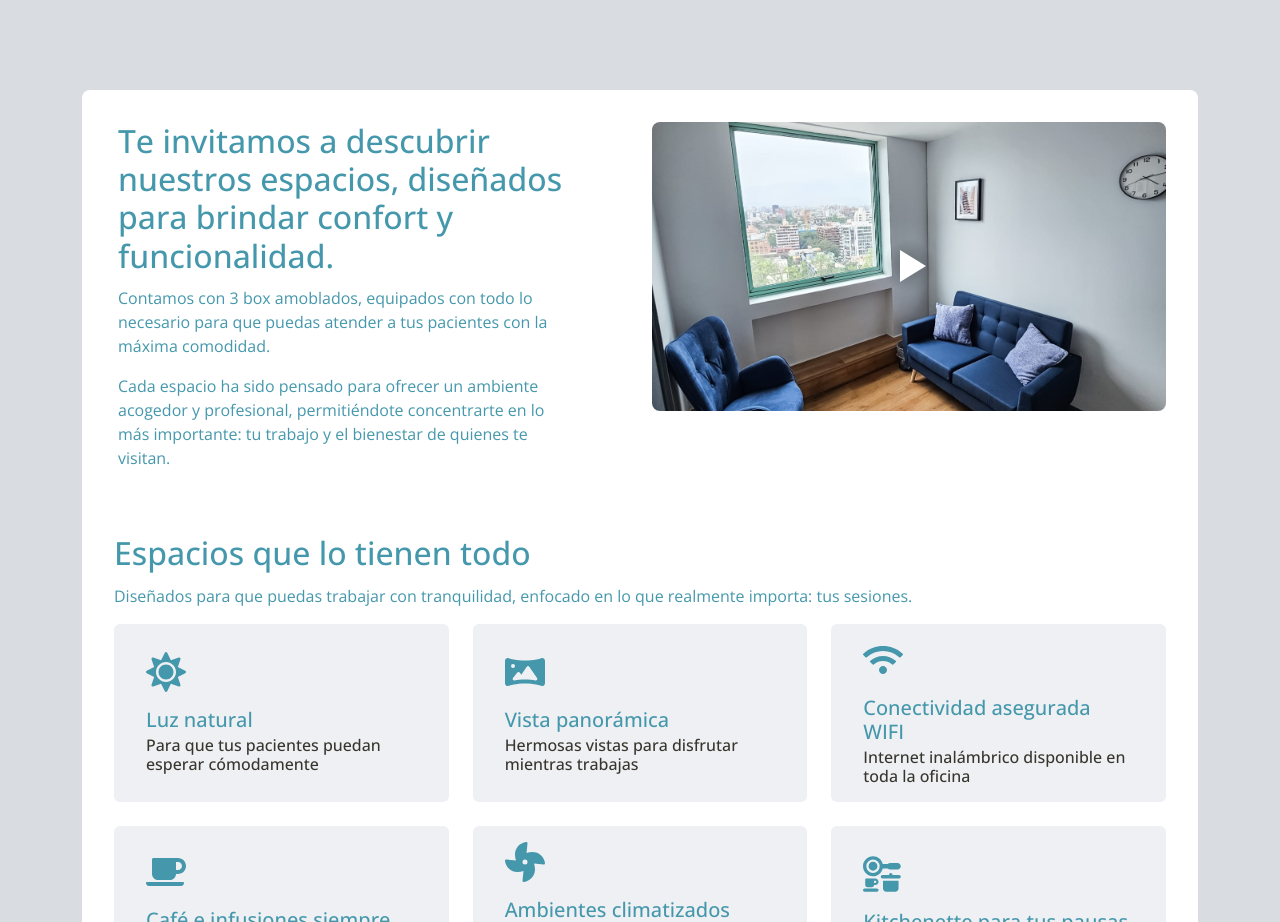
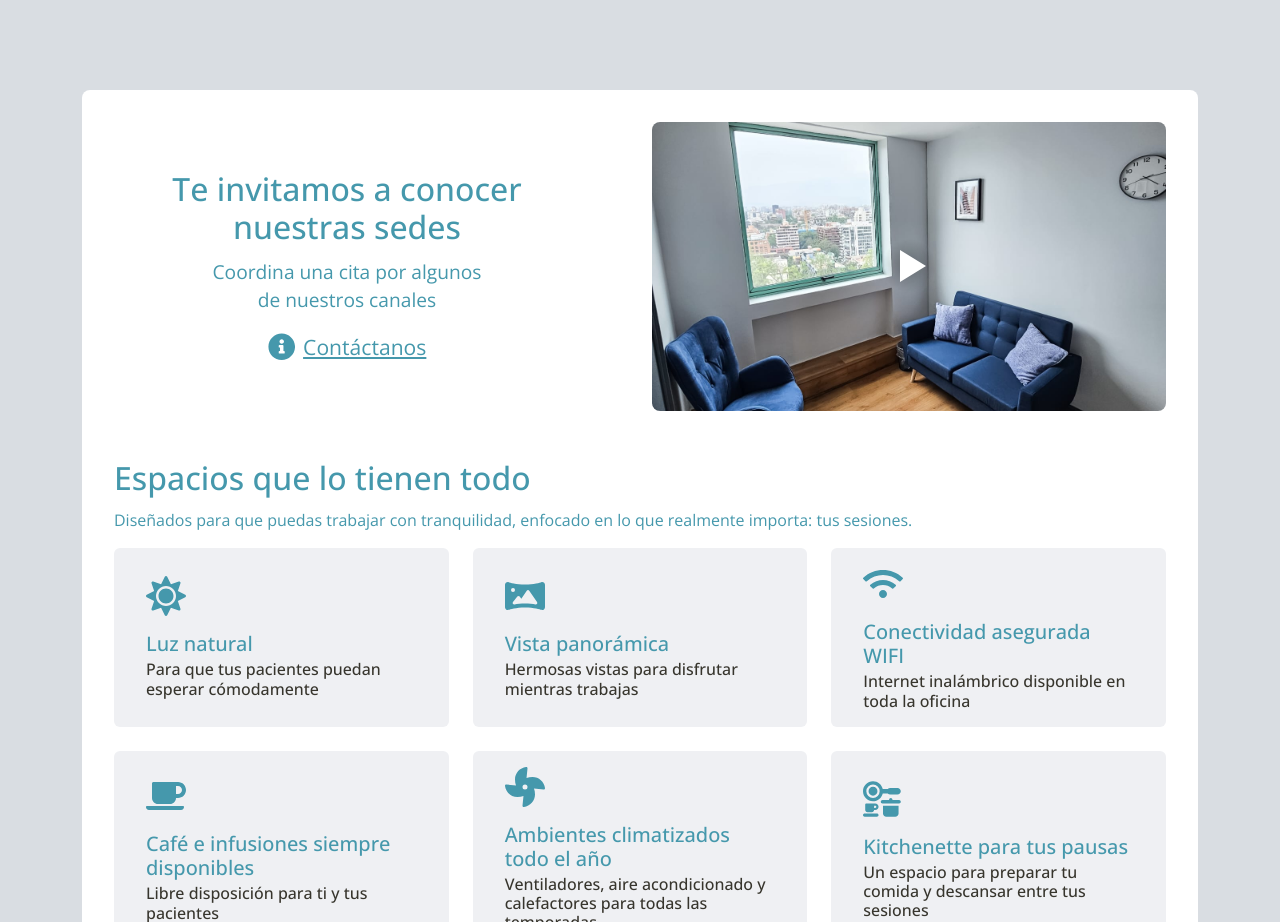
Before and after one commit to ssalinascalibar/espacio-box-noLogin, a React (Vite) app: page / in a window 1280 px wide. Shown: the part 1235-2157 px from the top of the page. Built offline with nearby package versions, Linux system fonts and the light colour scheme.

Commit message:
mod text videoSection and add a contact link

```diff
--- a/src/features/home/VideoSection.jsx
+++ b/src/features/home/VideoSection.jsx
@@ -12,7 +12,7 @@ import {
   FaPanorama
 } from "../../assets/icons/icons";
 import "./videoSection.css";
-import { BoxLink } from "../../shared/components/links/CustomLinks";
+import { BoxLink, ContactLink } from "../../shared/components/links/CustomLinks";
 
 export default function VideoSection() {
   const iconData = [
@@ -68,19 +68,15 @@ export default function VideoSection() {
       <div className="videoSection backgroundSection">
         <Row>
           <Col xs={12} md={12} xl={6} className="col-style-videoSection">
+          <div id="room-link">
             <h2 className="section-titles">
-              Te invitamos a descubrir nuestros espacios, diseñados para brindar
-              confort y funcionalidad.
+              Te invitamos a conocer <br/>nuestras sedes
             </h2>
             <p>
-              Contamos con 3 box amoblados, equipados con todo lo necesario para
-              que puedas atender a tus pacientes con la máxima comodidad.
+              Coordina una cita por algunos <br/> de nuestros canales
             </p>
-            <p>
-              Cada espacio ha sido pensado para ofrecer un ambiente acogedor y
-              profesional, permitiéndote concentrarte en lo más importante: tu
-              trabajo y el bienestar de quienes te visitan.
-            </p>
+            < ContactLink  color="var(--primary-color)" hoverColor="var(--accent-color)"/>
+            </div>
           </Col>
           <Col xs={12} md={12} xl={6}>
             <div className="player-wrapper">
```
